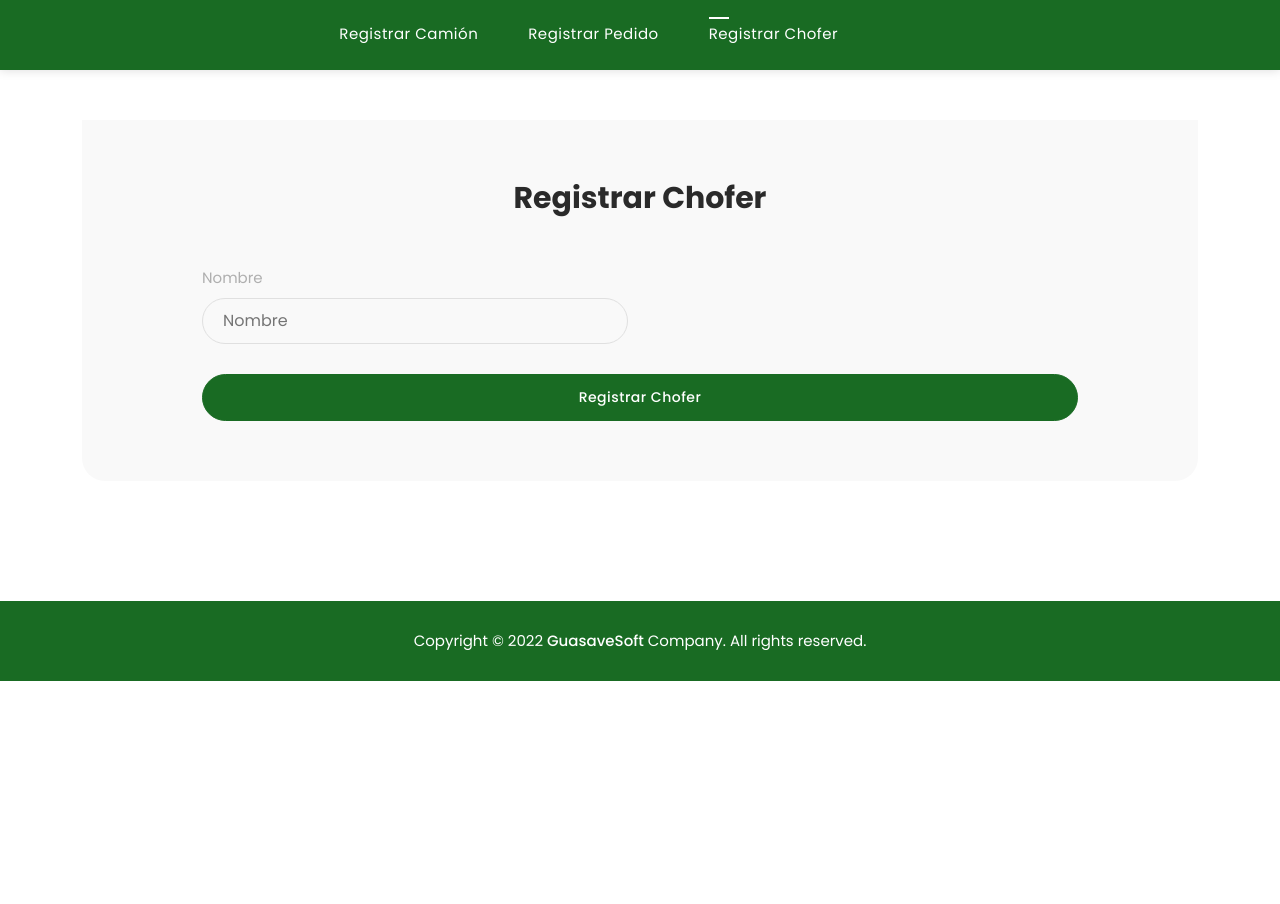
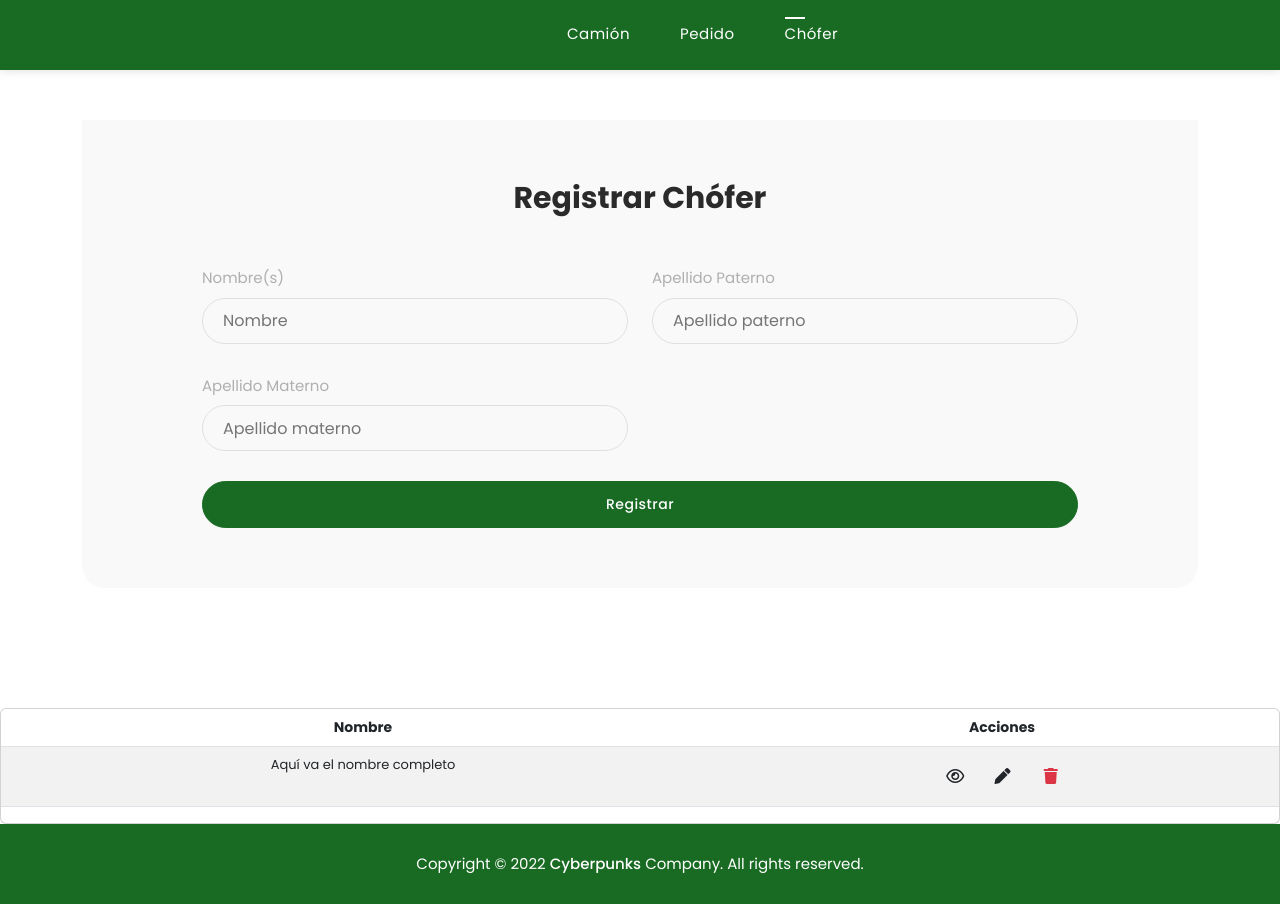
Before and after one commit to iTzTorero/LogSys, a website: page vista/registroChofer.html in a window 1280 px wide. Before the commit the page ends 800 px from the top, so only its background shows below. Drawn offline with nearby package versions, Linux system fonts and the light colour scheme; files that its build step writes are made by us from their sources; files whose address does not match are found by name.

Commit message:
identidad

```diff
--- a/vista/assets/css/templatemo-woox-travel.css
+++ b/vista/assets/css/templatemo-woox-travel.css
@@ -354,6 +354,7 @@ Header Style
   background: transparent;
   display: flex;
   padding: 0px 30px;
+  position: center;
 }
 
 .background-header .main-nav {
@@ -1664,7 +1665,7 @@ body #user-button:hover .u-icons, body #user-button:focus-within .u-icons {
 
 @media (prefers-color-scheme: dark) {
   body:not(.light) {
-    background: #232223;
+    background: #cbdbc9;
     color: white;
   }
 }
--- a/vista/registroChofer.html
+++ b/vista/registroChofer.html
@@ -8,7 +8,7 @@
 
     <link href="https://fonts.googleapis.com/css2?family=Poppins:wght@100;200;300;400;500;600;700;800;900&display=swap" rel="stylesheet">
 
-    <title>Registrar chofer</title>
+    <title>Chófer</title>
 
     <!-- Bootstrap core CSS -->
     <link href="vendor/bootstrap/css/bootstrap.min.css" rel="stylesheet">
@@ -51,9 +51,9 @@ https://templatemo.com/tm-580-woox-travel
                 <nav class="main-nav">
                     <!-- ***** Menu Start ***** -->
                     <ul class="nav">
-                        <li><a href="registroCamion.html">Registrar Camión</a></li>
-                        <li><a href="registroPedido.html">Registrar Pedido</a></li>
-                        <li><a href="registroChofer.html" class="active">Registrar Chofer</a></li>
+                        <li><a href="registroCamion.html">Camión</a></li>
+                        <li><a href="registroPedido.html">Pedido</a></li>
+                        <li><a href="registroChofer.html" class="active">Chófer</a></li>
                     </ul>
                     <a class='menu-trigger'>
                         <span>Menu</span>
@@ -72,17 +72,30 @@ https://templatemo.com/tm-580-woox-travel
           <form id="reservation-form" name="gs" method="submit" role="search" action="#">
             <div class="row">
               <div class="col-lg-12">
-                <h4>Registrar Chofer</h4>
+                <h4>Registrar Chófer</h4>
               </div>
               <div class="col-lg-6">
-                  <fieldset>
-                      <label for="Name" class="form-label">Nombre</label>
-                      <input type="text" name="nombrechofer" id="nombrechofer" class="Name" placeholder="Nombre" autocomplete="on" required>
+                <fieldset>
+                    <label for="Name" class="form-label">Nombre(s)</label>
+                    <input type="text" name="nombrechofer" pattern="[a-zA-Z ]{2,254}" id="nombrechofer" class="Name" placeholder="Nombre" autocomplete="on" required>
                   </fieldset>
               </div>
+              <div class="col-lg-6">
+                <fieldset>
+                  <label for="last_name" class="form-label">Apellido Paterno</label>
+                      <input type="text" name="apellidopaternochofer" pattern="[a-zA-Z ]{2,254}" id="apellido_paterno_chofer" class="Name" placeholder="Apellido paterno" pattern="[a-zA-Z ]{2,254}" autocomplete="on" required>
+                </fieldset>
+              </div>
+              <div class="col-lg-6">
+                <fieldset>
+                      <label for="last_name" class="form-label">Apellido Materno</label>
+                      <input type="text" name="apellidomaternochofer" pattern="[a-zA-Z ]{2,254}" id="apellido_materno_chofer" class="Name" placeholder="Apellido materno" pattern="[a-zA-Z ]{2,254}" autocomplete="on">
+                  </fieldset>
+              </div>
+
               <div class="col-lg-12">
                   <fieldset>
-                      <button id="bregistrarchofer" class="main-button">Registrar chofer</button>
+                      <button id="bregistrarchofer" class="main-button">Registrar</button>
                   </fieldset>
               </div>
             </div>
@@ -92,14 +105,51 @@ https://templatemo.com/tm-580-woox-travel
     </div>
   </div>
 
+  <div id="TableSorterCard" class="card">
+    <div class="row">
+      <div class="col-12">
+        <div class="table-responsive border_table">
+          <table id="ipi-table" class="table table-striped table tablesorter">
+            <thead class="thead-dark">
+              <tr class="table_top_color">
+                <th style="font-size: 14px;" class="text-center">Nombre</th>
+                <th style="font-size: 14px;" class="text-center filter-false sorter-false">Acciones</th>
+              </tr>
+            </thead>
+            <tbody class="text-center">
+              <!-- aquí va el for para las consultas de la tabla -->
+              <tr>
+                <td style="font-size: 13px;" >Aquí va el nombre completo</td>
+                <td class="text-center align-middle" style="max-height: 60px;height: 60px;">
+                  <a class="btn btnMaterial btn-flat primary semicircle" role="button" data-bs-toggle="tooltip" href="" title="Ver detalles">
+                      <i class="far fa-eye"></i>
+                  </a>
+                  <a class="btn btnMaterial btn-flat success semicircle" role="button" data-bs-toggle="tooltip" href="" title="Editar">
+                    <i class="fas fa-pen"></i>
+                </a>
+                  <button class="btn btnMaterial btn-flat accent btnNoBorders checkboxHover"
+                    role="button" data-bs-toggle="modal" data-bss-tooltip=""
+                    style="margin-left: 3px;" data-bs-target="#delete-modal"
+                    title="Eliminar" onclick="">
+                    <i class="fas fa-trash btnNoBorders"
+                      style="color: #DC3545;"></i>
+                  </button>
+                </td>
+              </tr>
 
+            </tbody>
+          </table>
+        </div>
+      </div>
+    </div>
+  </div>
 
 
   <footer>
     <div class="container">
       <div class="row">
         <div class="col-lg-12">
-          <p>Copyright © 2022<a href="#"> GuasaveSoft</a> Company. All rights reserved.
+          <p>Copyright © 2022<a href="#"> Cyberpunks</a> Company. All rights reserved.
         </div>
       </div>
     </div>
```
Also changed, not shown: vista/registroCamion.html (+49 -6 lines), vista/registroPedido.html (+52 -46 lines).
